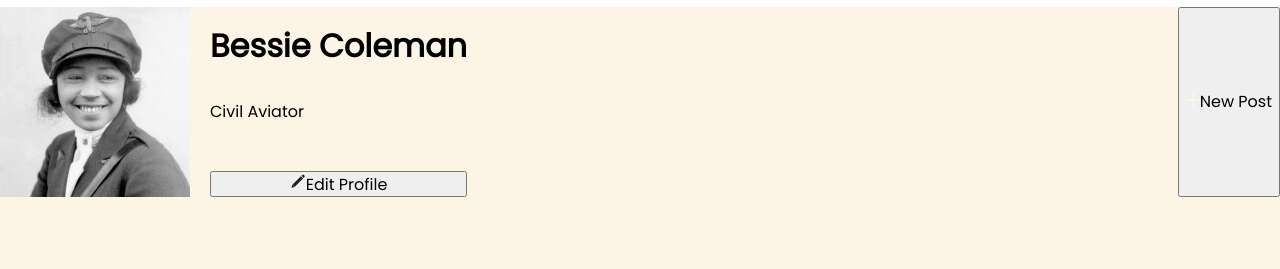
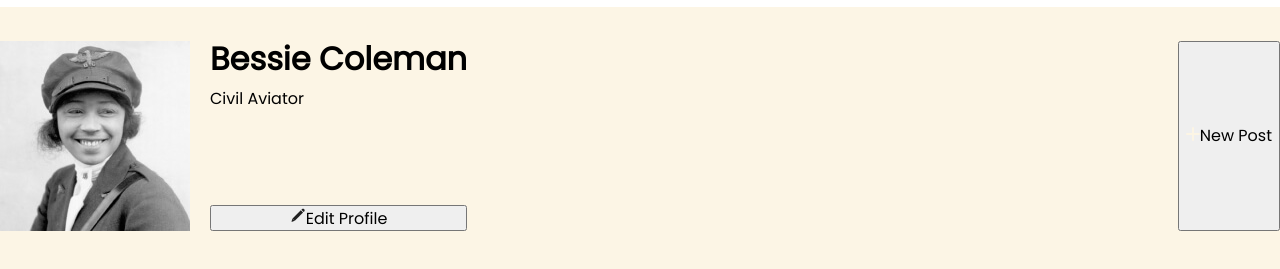
Before and after one commit to onlyonediamond/se_project_spots, a plain HTML site: page index.html in a window 1280 px wide. Shown: the part 39-308 px from the top of the page. Drawn offline with Linux system fonts and the light colour scheme.

Commit message:
add more styles to profile, padding and border bottom

```diff
--- a/blocks/profile.css
+++ b/blocks/profile.css
@@ -1,7 +1,7 @@
 .profile {
   display: flex;
-  max-width: 1280px;
-  margin-left: auto;
+  padding: 34px 0 20px;
+  border-bottom: 1px #212121;
 }
 
 .profile__avatar {
@@ -13,6 +13,14 @@
   flex-direction: column;
 }
 
+.profile__name {
+  margin: 0 0 12px;
+}
+
+.profile__description {
+  margin: 0;
+}
+
 .profile__edit-btn {
   margin-top: auto;
 }
```
